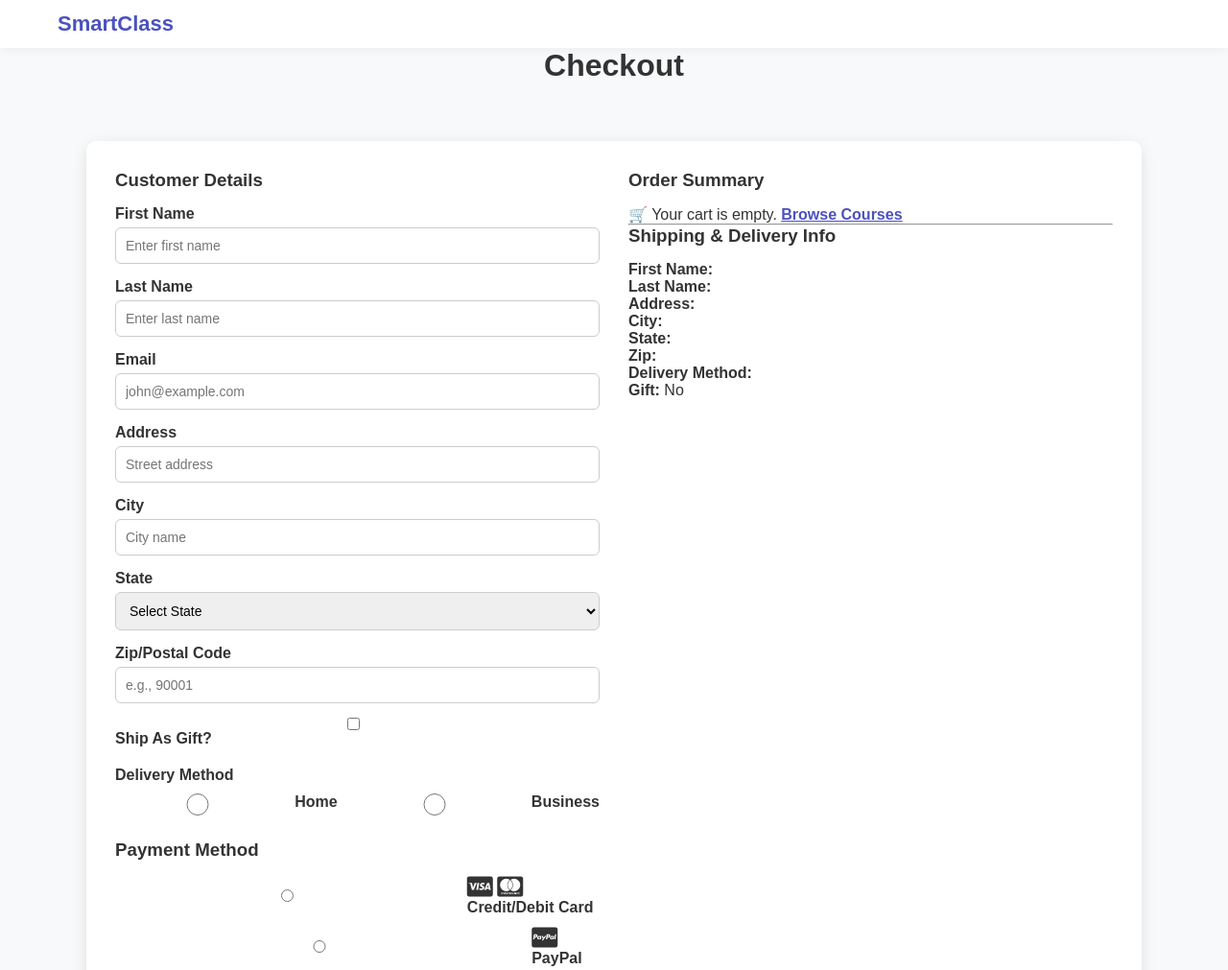
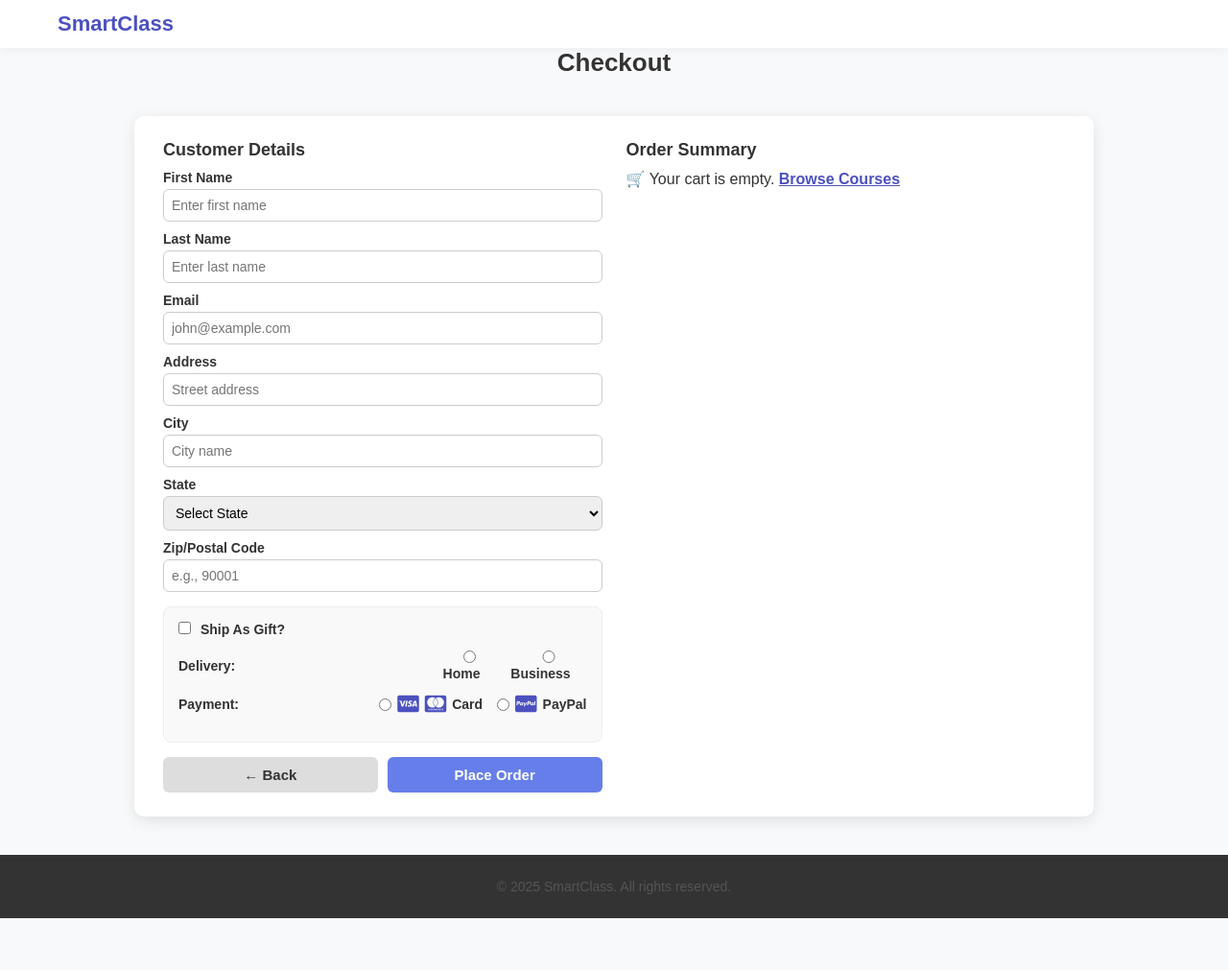
Before and after one commit to Priestlyife/smartclass-frontend, a plain HTML site: page checkout.html in a window 1280 px wide. Shown: the top 1011 px of the page at 96% size. After the commit the page ends 987 px from the top, so only its background shows below. Drawn offline with nearby package versions, Linux system fonts and the light colour scheme.

Commit message:
udpated and created the cart page and arranged the checkout page

```diff
--- a/checkout.html
+++ b/checkout.html
@@ -14,44 +14,134 @@
 <link rel="stylesheet" href="style.css">
 <style>
 body { background: #f8f9fa; font-family: Arial, sans-serif; margin: 0; }
-.checkout-container { max-width: 1100px; margin: 60px auto; background: #fff; padding: 30px; border-radius: 10px; box-shadow: 0 4px 15px rgba(0,0,0,0.1); display: flex; gap: 30px; flex-wrap: wrap; }
-.left, .right { flex: 1 1 450px; }
-h1 { width: 100%; text-align: center; margin-bottom: 30px; }
-.section { margin-bottom: 25px; }
-.section h3 { margin-bottom: 15px; color: #333; }
+.checkout-container {
+  max-width: 1000px;
+  margin: 40px auto;
+  background: #fff;
+  padding: 25px 30px;
+  border-radius: 10px;
+  box-shadow: 0 4px 15px rgba(0,0,0,0.1);
+  display: flex;
+  gap: 25px;
+  flex-wrap: wrap;
+}
+.left, .right { flex: 1 1 440px; }
+h1 { width: 100%; text-align: center; margin-bottom: 15px; font-size: 26px; }
+
+.section { margin-bottom: 15px; }
+.section h3 { margin-bottom: 10px; color: #333; font-size: 18px; }
 
 /* Form */
-.form-group { margin-bottom: 15px; display: flex; flex-direction: column; }
-label { font-weight: bold; margin-bottom: 5px; }
-input, select { padding: 10px; border-radius: 6px; border: 1px solid #ccc; font-size: 14px; width: 100%; }
-input[type=checkbox] { width: auto; margin-right: 8px; }
-.radio-group { display: flex; gap: 15px; margin-top: 5px; }
+.form-group { margin-bottom: 10px; display: flex; flex-direction: column; }
+label { font-weight: bold; margin-bottom: 4px; font-size: 14px; }
+input, select {
+  padding: 8px;
+  border-radius: 6px;
+  border: 1px solid #ccc;
+  font-size: 14px;
+  width: 100%;
+}
+input[type=checkbox] { width: auto; margin-right: 6px; }
 
-/* Payment */
-.payment-methods { margin-top: 15px; }
-.payment-option { display: flex; align-items: center; gap: 8px; font-weight: bold; cursor: pointer; margin-bottom: 10px; }
-.payment-option i { font-size: 24px; }
-.card-details { margin-top: 10px; display: grid; grid-template-columns: 1fr 1fr 1fr; gap: 10px; }
+/* Gift + Delivery + Payment unified section */
+.options-section {
+  background: #f9f9f9;
+  border-radius: 8px;
+  padding: 15px;
+  border: 1px solid #eee;
+}
+.option-group {
+  display: flex;
+  align-items: center;
+  justify-content: space-between;
+  margin-bottom: 10px;
+}
+.option-group label { font-weight: 600; }
+.delivery-options, .payment-options {
+  display: flex;
+  gap: 15px;
+  flex-wrap: wrap;
+}
+.delivery-options div, .payment-option {
+  display: flex;
+  align-items: center;
+  gap: 6px;
+  cursor: pointer;
+}
+.payment-option i { font-size: 20px; color: #4c51bf; }
+.card-details {
+  margin-top: 10px;
+  display: grid;
+  grid-template-columns: 1fr 1fr 1fr;
+  gap: 8px;
+}
 
 /* Cart summary */
-.cart-item { display: flex; align-items: center; justify-content: space-between; padding: 12px 0; border-bottom: 1px solid #eee; }
-.cart-details { display: flex; align-items: center; gap: 15px; }
-.cart-details img { width: 80px; height: 60px; object-fit: cover; border-radius: 6px; }
-.cart-info h4 { margin: 0; font-size: 16px; color: #222; }
-.cart-info p { margin: 2px 0 0; font-size: 14px; color: #555; }
-.cart-price { font-weight: 700; color: #4c51bf; font-size: 16px; }
-.total-box { text-align: right; margin-top: 20px; font-size: 18px; font-weight: bold; }
+.cart-item {
+  display: flex;
+  align-items: center;
+  justify-content: space-between;
+  padding: 10px 0;
+  border-bottom: 1px solid #eee;
+}
+.cart-details {
+  display: flex;
+  align-items: center;
+  gap: 10px;
+}
+.cart-details img {
+  width: 70px;
+  height: 50px;
+  object-fit: cover;
+  border-radius: 6px;
+}
+.cart-info h4 { margin: 0; font-size: 15px; color: #222; }
+.cart-info p { margin: 2px 0 0; font-size: 13px; color: #555; }
+.cart-price { font-weight: 700; color: #4c51bf; font-size: 15px; }
+.total-box { text-align: right; margin-top: 15px; font-size: 17px; font-weight: bold; }
 
 /* Buttons */
-.checkout-btn { background: #667eea; color: #fff; border: none; padding: 12px 20px; font-size: 16px; font-weight: bold; border-radius: 6px; cursor: pointer; width: 100%; margin-top: 15px; }
+.btn-row {
+  display: flex;
+  justify-content: space-between;
+  gap: 10px;
+  margin-top: 15px;
+}
+.checkout-btn, .back-btn {
+  flex: 1;
+  border: none;
+  padding: 10px;
+  font-size: 15px;
+  font-weight: bold;
+  border-radius: 6px;
+  cursor: pointer;
+  transition: background 0.3s;
+}
+.checkout-btn { background: #667eea; color: #fff; }
 .checkout-btn:hover { background: #5a67d8; }
+.back-btn { background: #ddd; color: #333; }
+.back-btn:hover { background: #bbb; }
 
 /* Toast */
-.toast { position: fixed; bottom: 30px; right: 30px; background: #4c51bf; color: white; padding: 14px 20px; border-radius: 8px; font-weight: 600; box-shadow: 0 4px 10px rgba(0,0,0,0.2); opacity: 0; transform: translateY(20px); transition: all 0.4s ease; z-index: 2000; }
+.toast {
+  position: fixed;
+  bottom: 30px;
+  right: 30px;
+  background: #4c51bf;
+  color: white;
+  padding: 14px 20px;
+  border-radius: 8px;
+  font-weight: 600;
+  box-shadow: 0 4px 10px rgba(0,0,0,0.2);
+  opacity: 0;
+  transform: translateY(20px);
+  transition: all 0.4s ease;
+  z-index: 2000;
+}
 .toast.show { opacity: 1; transform: translateY(0); }
 .toast.error { background: #ff3b2f; }
 
-footer { text-align: center; margin: 40px 0; color: #555; }
+footer { text-align: center; margin: 30px 0; color: #555; font-size: 14px; }
 </style>
 </head>
 <body>
@@ -65,7 +155,7 @@ footer { text-align: center; margin: 40px 0; color: #555; }
   <h1>Checkout</h1>
 
   <div class="checkout-container">
-    <!-- Left: Customer + Shipping + Payment -->
+    <!-- Left: Form Section -->
     <div class="left">
       <div class="section">
         <h3>Customer Details</h3>
@@ -82,31 +172,36 @@ footer { text-align: center; margin: 40px 0; color: #555; }
           </select>
         </div>
         <div class="form-group"><label>Zip/Postal Code</label><input v-model.number="order.zip" type="number" placeholder="e.g., 90001"></div>
-        <div class="form-group">
-          <input type="checkbox" id="gift" v-model="order.gift">
-          <label for="gift">Ship As Gift?</label>
       </div>
-        <div class="form-group">
-          <label>Delivery Method</label>
-          <div class="radio-group">
-            <input type="radio" id="home" value="Home" v-model="order.method">
-            <label for="home">Home</label>
-            <input type="radio" id="business" value="Business" v-model="order.method">
-            <label for="business">Business</label>
+
+      <!-- Compact Unified Section -->
+      <div class="options-section">
+        <div class="option-group">
+          <label><input type="checkbox" v-model="order.gift"> Ship As Gift?</label>
         </div>
+
+        <div class="option-group">
+          <label>Delivery:</label>
+          <div class="delivery-options">
+            <label><input type="radio" value="Home" v-model="order.method"> Home</label>
+            <label><input type="radio" value="Business" v-model="order.method"> Business</label>
           </div>
         </div>
 
-      <div class="section payment-methods">
-        <h3>Payment Method</h3>
+        <div class="option-group">
+          <label>Payment:</label>
+          <div class="payment-options">
             <label class="payment-option">
               <input type="radio" value="card" v-model="payment.method">
-          <span><i class="fa-brands fa-cc-visa"></i> <i class="fa-brands fa-cc-mastercard"></i> Credit/Debit Card</span>
+              <i class="fa-brands fa-cc-visa"></i><i class="fa-brands fa-cc-mastercard"></i> Card
             </label>
             <label class="payment-option">
               <input type="radio" value="paypal" v-model="payment.method">
-          <span><i class="fa-brands fa-cc-paypal"></i> PayPal</span>
+              <i class="fa-brands fa-cc-paypal"></i> PayPal
             </label>
+          </div>
+        </div>
+
         <div v-if="payment.method==='card'" class="card-details">
           <input type="text" v-model="payment.cardNumber" placeholder="Card Number">
           <input type="text" v-model="payment.expiry" placeholder="MM/YY">
@@ -114,7 +209,10 @@ footer { text-align: center; margin: 40px 0; color: #555; }
         </div>
       </div>
 
+      <div class="btn-row">
+        <button class="back-btn" @click="goBack">← Back</button>
         <button class="checkout-btn" @click="placeOrder">Place Order</button>
+      </div>
     </div>
 
     <!-- Right: Order Summary -->
@@ -135,17 +233,6 @@ footer { text-align: center; margin: 40px 0; color: #555; }
           </div>
           <div class="total-box">Total: ${{ totalPrice.toFixed(2) }}</div>
         </div>
-
-        <hr>
-        <h3>Shipping & Delivery Info</h3>
-        <p><strong>First Name:</strong> {{ order.firstName }}</p>
-        <p><strong>Last Name:</strong> {{ order.lastName }}</p>
-        <p><strong>Address:</strong> {{ order.address }}</p>
-        <p><strong>City:</strong> {{ order.city }}</p>
-        <p><strong>State:</strong> {{ order.state }}</p>
-        <p><strong>Zip:</strong> {{ order.zip }}</p>
-        <p><strong>Delivery Method:</strong> {{ order.method }}</p>
-        <p><strong>Gift:</strong> {{ order.gift ? 'Yes' : 'No' }}</p>
       </div>
     </div>
   </div>
@@ -168,6 +255,7 @@ new Vue({
     totalPrice(){ return this.cart.reduce((sum,item)=>sum+item.price,0); }
   },
   methods:{
+    goBack(){ window.location.href='cart.html'; },
     showNotification(message,type=''){ this.toastMessage=message; this.toastType=type; this.showToast=true; setTimeout(()=>{this.showToast=false},3000); },
     placeOrder(){
       if(this.cart.length===0){ this.showNotification('Cart is empty','error'); return; }
```
Also changed, not shown: cart.html (+13 -1 lines). Lines whose indentation alone changed are shown as unchanged.
